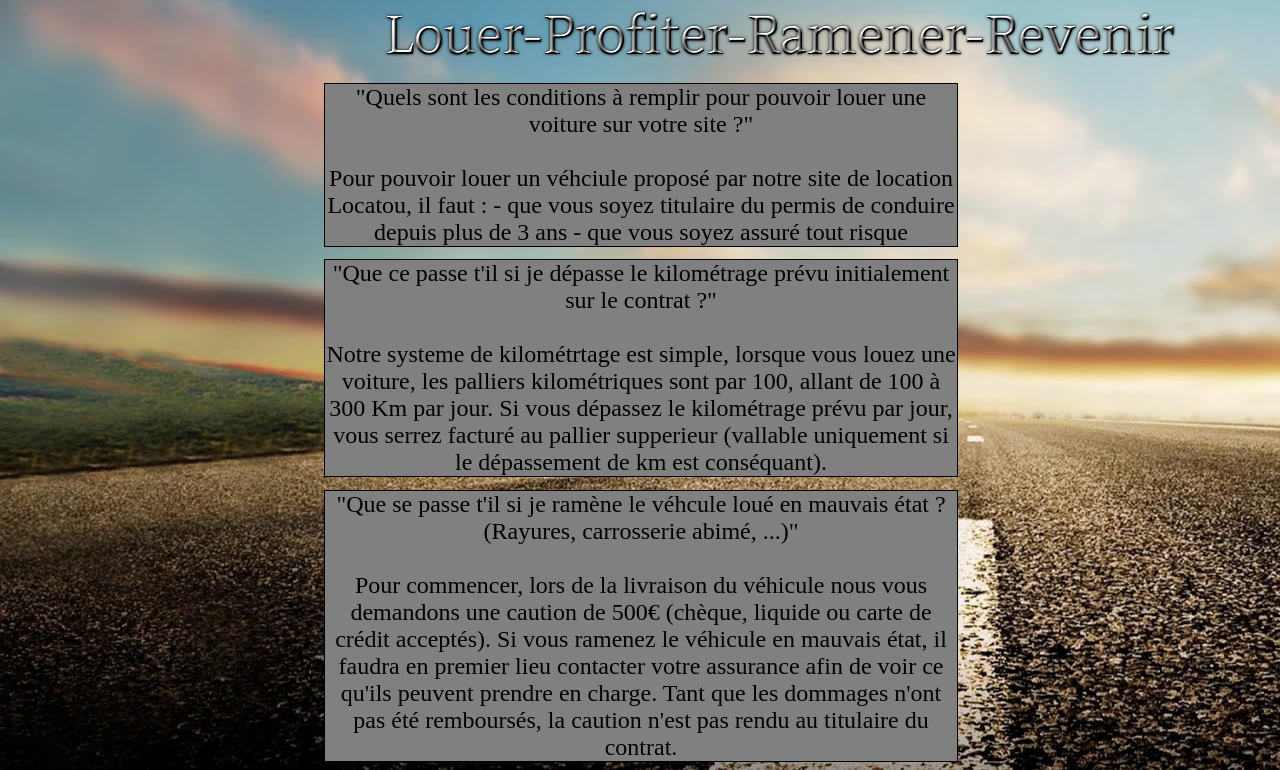
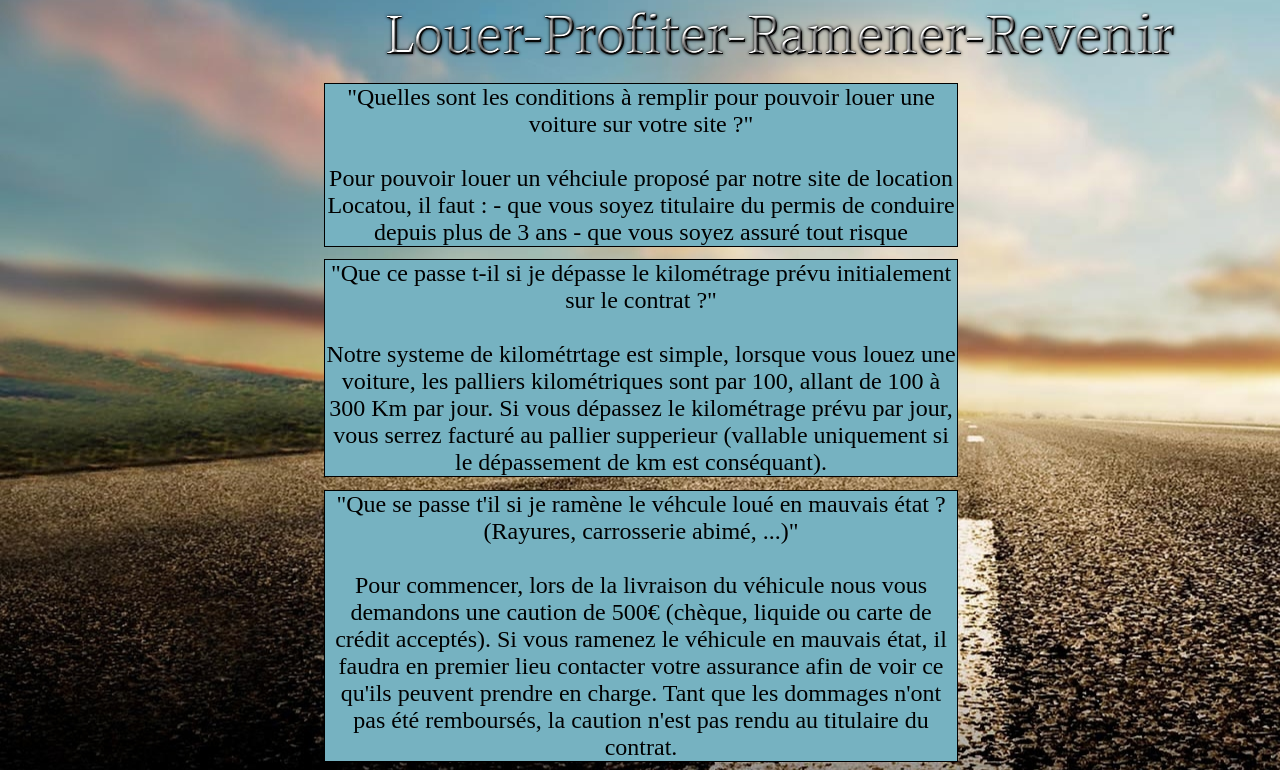
Before and after one commit to Dadidaderp/Locatou, a PHP site: page /faq.php in a window 1280 px wide. Shown: the part 197-967 px from the top of the page. Run offline with PHP 8.4, Linux system fonts and the light colour scheme.

Commit message:
Commit Marc
Changement couleur fond pour les zone de textes

```diff
--- a/faq.php
+++ b/faq.php
@@ -44,7 +44,7 @@
 <body>
 
     <div class="faq">
-         "Quels sont les conditions à remplir pour pouvoir louer une voiture sur votre site ?"
+         "Quelles sont les conditions à remplir pour pouvoir louer une voiture sur votre site ?"
          <br>
          <br>
         Pour pouvoir louer un véhciule proposé par notre site de location Locatou, il faut :
@@ -55,7 +55,7 @@
 
 
     <div class="faq">
-        "Que ce passe t'il si je dépasse le kilométrage prévu initialement sur le contrat ?"
+        "Que ce passe t-il si je dépasse le kilométrage prévu initialement sur le contrat ?"
         <br>
         <br>
         Notre systeme de kilométrtage est simple, lorsque vous louez une voiture, les palliers kilométriques sont par 100, allant de 100 à 300 Km par jour.
--- a/style.css
+++ b/style.css
@@ -50,7 +50,7 @@ body{
     font-size: x-large;
     width:540px;
     height:40px;
-    background-color:#FEFEFE;
+    background-color:#76B2C1;
 }
 
 #ContactPara {
@@ -60,7 +60,7 @@ body{
     font-size: x-large;
     width:570px;
     height:250px;
-    background-color:#FEFEFE;
+    background-color:#76B2C1;
 }
 .titre{
     text-align: center;
@@ -79,7 +79,7 @@ body{
     font-size: x-large;
     width:50%;
     height:10%;
-    background-color: whitesmoke;
+    background-color: #76B2C1;
     color: black;
 }
 
@@ -91,7 +91,7 @@ body{
     font-size: x-large;
     width:50%;
     height:10%;
-    background-color:grey;
+    background-color: #76B2C1;
     color: black;
 }
 
```
